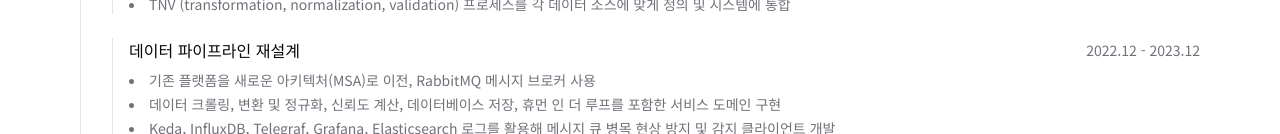
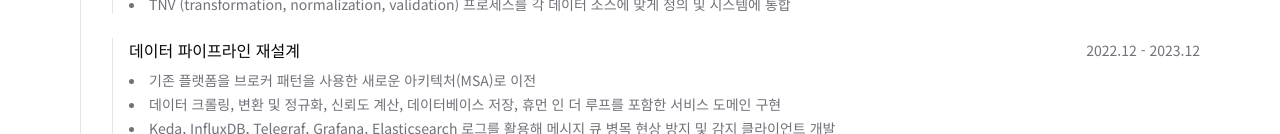
Before and after one commit to julielee9067/julie, a Next.js app: page / in a window 1280 px wide. Shown: the part 818-952 px from the top of the page. Built offline with nearby package versions, Linux system fonts and the light colour scheme.

Commit message:
Fix typos

```diff
--- a/components/home/Educations.tsx
+++ b/components/home/Educations.tsx
@@ -15,12 +15,12 @@ const education = [
             en: "Georgia Institute of Technology",
         },
         degree: {
-            ko: "컴퓨터공학 석사",
+            ko: "컴퓨터 공학 석사",
             en: "M.S. in Computer Science",
         },
         period: {
-            ko: "2024.08 - 현재",
-            en: "Aug 2024 - Present",
+            ko: "2024.09 - 현재",
+            en: "Sept 2024 - Present",
         },
         gpa: "4.0/4.0",
     },
--- a/components/home/Experiences.tsx
+++ b/components/home/Experiences.tsx
@@ -59,7 +59,7 @@ const experiences = [
                 },
                 description: {
                     ko: [
-                        "기존 플랫폼을 새로운 아키텍처(MSA)로 이전, RabbitMQ 메시지 브로커 사용",
+                        "기존 플랫폼을 브로커 패턴을 사용한 새로운 아키텍처(MSA)로 이전",
                         "데이터 크롤링, 변환 및 정규화, 신뢰도 계산, 데이터베이스 저장, 휴먼 인 더 루프를 포함한 서비스 도메인 구현",
                         "Keda, InfluxDB, Telegraf, Grafana, Elasticsearch 로그를 활용해 메시지 큐 병목 현상 방지 및 감지 클라이언트 개발",
                         "기존 데이터를 파이프라인에 재투입하는 master data 스케쥴링 시스템 설계 및 구현",
```
